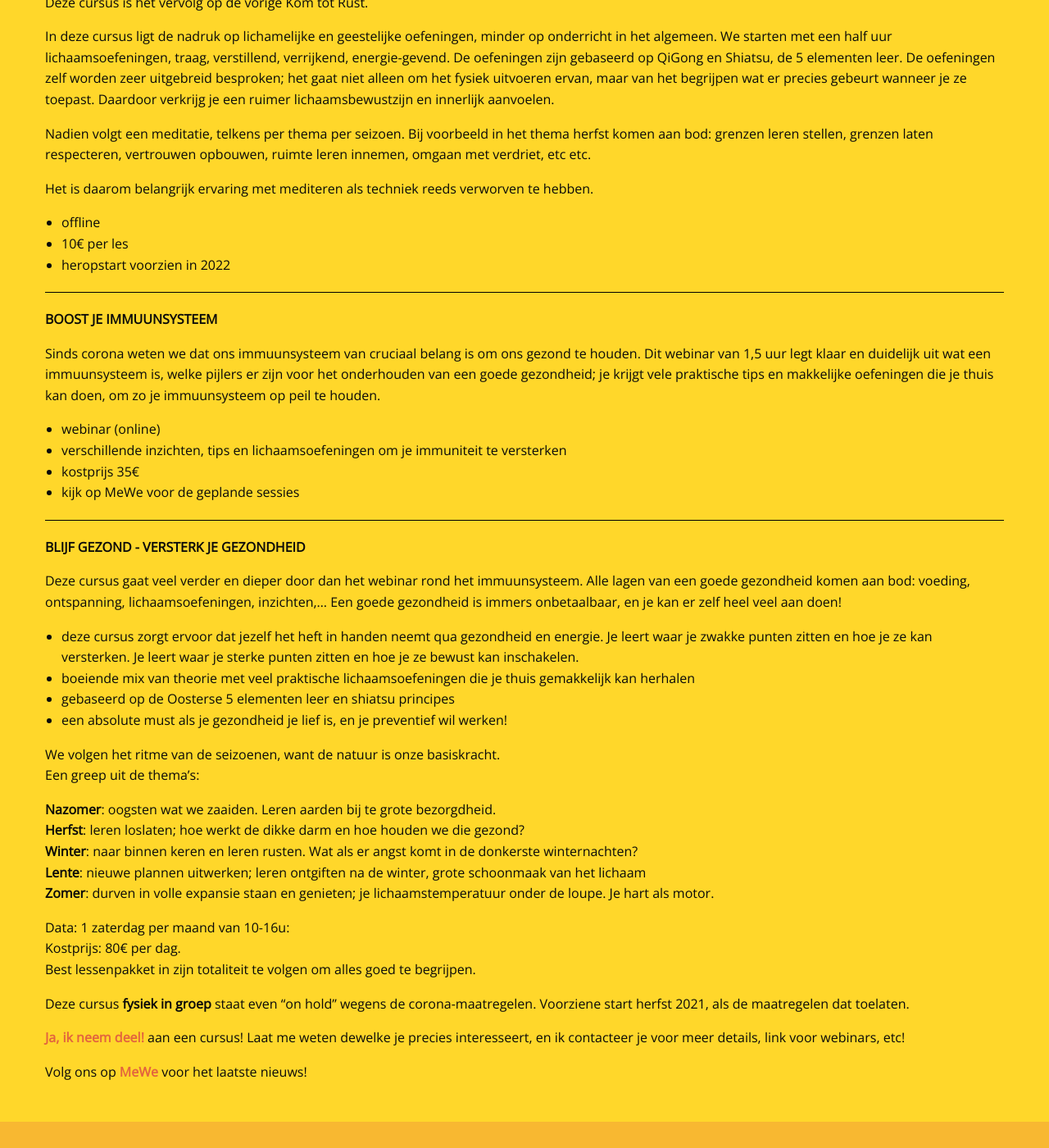
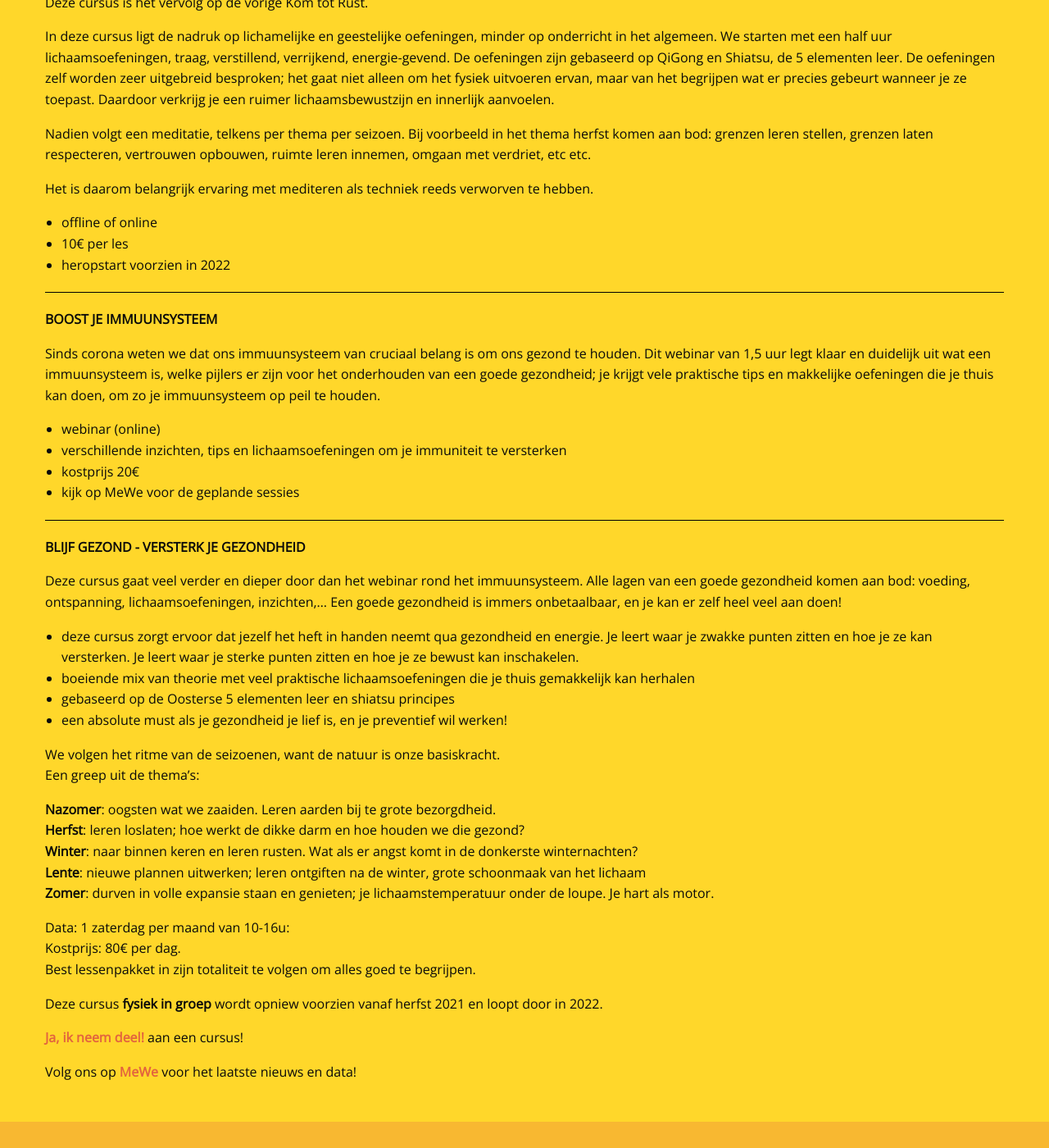
Before and after one commit to manopura/manopura.github.io, a Jekyll site: the page built from cursussen.md, in a window 1280 px wide and 1400 px high, scrolled down 1247 px. Shown: the whole window at 82% size. Built offline with Jekyll 4.4.1, drawn with Linux system fonts in a browser that asks for light colours; nearby versions of some CDN libraries; our own code applies the rules of GitHub Pages for plain Markdown files.

Commit message:
Update cursussen.md

```diff
--- a/cursussen.md
+++ b/cursussen.md
@@ -56,7 +56,7 @@ Nadien volgt een meditatie, telkens per thema per seizoen. Bij voorbeeld in het
 
 Het is daarom belangrijk ervaring met mediteren als techniek reeds verworven te hebben.
 
-- offline
+- offline of online
 - 10€ per les
 - heropstart voorzien in 2022
 
@@ -69,7 +69,7 @@ Sinds corona weten we dat ons immuunsysteem van cruciaal belang is om ons gezond
 
 - webinar (online)
 - verschillende inzichten, tips en lichaamsoefeningen om je immuniteit te versterken
-- kostprijs 35€
+- kostprijs 20€
 - kijk op MeWe voor de geplande sessies
 
 ---
@@ -98,11 +98,11 @@ Kostprijs: 80€ per dag.
 Best lessenpakket in zijn totaliteit te volgen om alles goed te begrijpen.
 
 
-Deze cursus **fysiek in groep** staat even "on hold" wegens de corona-maatregelen. Voorziene start herfst 2021, als de maatregelen dat toelaten.
+Deze cursus **fysiek in groep** wordt opniew voorzien vanaf herfst 2021 en loopt door in 2022.
 
 
 
 
-[**Ja, ik neem deel!**](mailto:marian@manopura.be) aan een cursus! Laat me weten dewelke je precies interesseert, en ik contacteer je voor meer details, link voor webinars, etc!
+[**Ja, ik neem deel!**](mailto:marian@manopura.be) aan een cursus!
 
-Volg ons op [**MeWe**](https://mewe.com/p/manopura-komtotrust-mariandelathauwer) voor het laatste nieuws!
+Volg ons op [**MeWe**](https://mewe.com/p/manopura-komtotrust-mariandelathauwer) voor het laatste nieuws en data!
```
